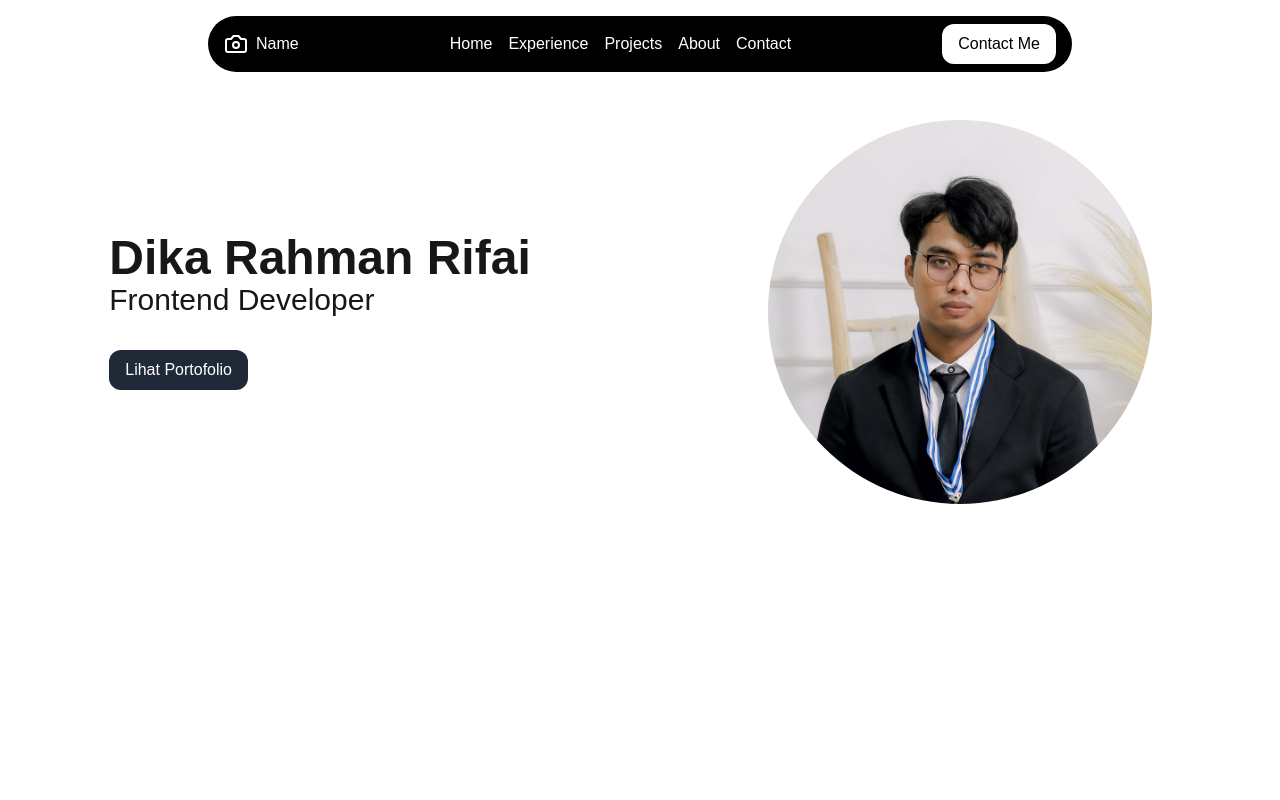
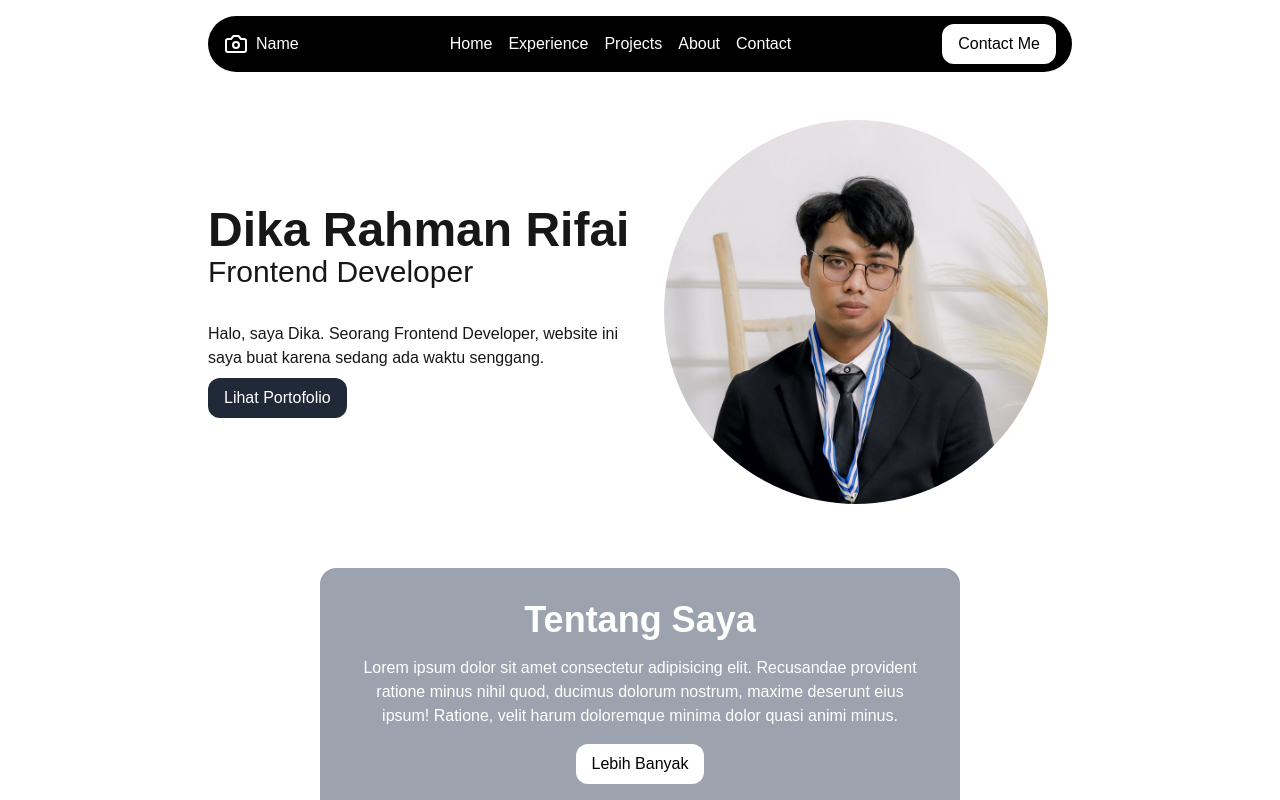
Before and after one commit to dikarifai/profile-web, a Next.js app: page / in a window 1280 px wide. Shown: the top 800 px of the page. Built offline with nearby package versions, Linux system fonts and the light colour scheme.

Commit message:
feat:about section

```diff
--- a/src/app/layout.tsx
+++ b/src/app/layout.tsx
@@ -30,7 +30,7 @@ export default function RootLayout({
         className={`${geistSans.variable} ${geistMono.variable} antialiased`}
       >
         <Navbar />
-        <main className="min-h-screen">
+        <main className="min-h-screen md:mx-20 lg:mx-40 xl:mx-52">
           {children}
         </main>
         <Footer />
--- a/src/app/page.tsx
+++ b/src/app/page.tsx
@@ -1,9 +1,11 @@
+import AboutSection from "@/components/Layouts/AboutSection";
 import HeroSection from "@/components/Layouts/HeroSection";
 import Image from "next/image";
 
 export default function Home() {
-  return (
+  return (<>
     <HeroSection />
-
+    <AboutSection />
+  </>
   );
 }
--- /dev/null
+++ b/src/components/Layouts/AboutSection/index.tsx
@@ -0,0 +1,15 @@
+import Button from "@/components/Elements/Button"
+
+const AboutSection: React.FC = () => {
+    return <div className="w-full  flex flex-col justify-center md:items-center gap-4 rounded-2xl py-8 text-brand-text">
+        <div className="max-w-2xl bg-brand-highlight flex flex-col items-center justify-center p-8 rounded-2xl gap-4">
+            <h2 className="text-4xl font-bold">Tentang Saya</h2>
+            <p className="max-w-xl rounded-4xl md:text-center">
+                Lorem ipsum dolor sit amet consectetur adipisicing elit. Recusandae provident ratione minus nihil quod, ducimus dolorum nostrum, maxime deserunt eius ipsum! Ratione, velit harum doloremque minima dolor quasi animi minus.
+            </p>
+            <Button>Lebih Banyak</Button>
+        </div>
+    </div>
+}
+
+export default AboutSection
--- a/src/components/Layouts/HeroSection/index.tsx
+++ b/src/components/Layouts/HeroSection/index.tsx
@@ -7,7 +7,7 @@ const HeroSection: React.FC = () => {
             <div>
                 <h1 className="text-4xl md:text-5xl font-bold">Dika Rahman Rifai</h1>
                 <h2 className="text-3xl mb-8">Frontend Developer</h2>
-                <div></div>
+                <p className="max-w-lg mb-2">Halo, saya Dika. Seorang Frontend Developer, website ini saya buat karena sedang ada waktu senggang.</p>
                 <Button className="bg-brand-primary text-brand-text">Lihat Portofolio</Button>
             </div>
         </div>
```
